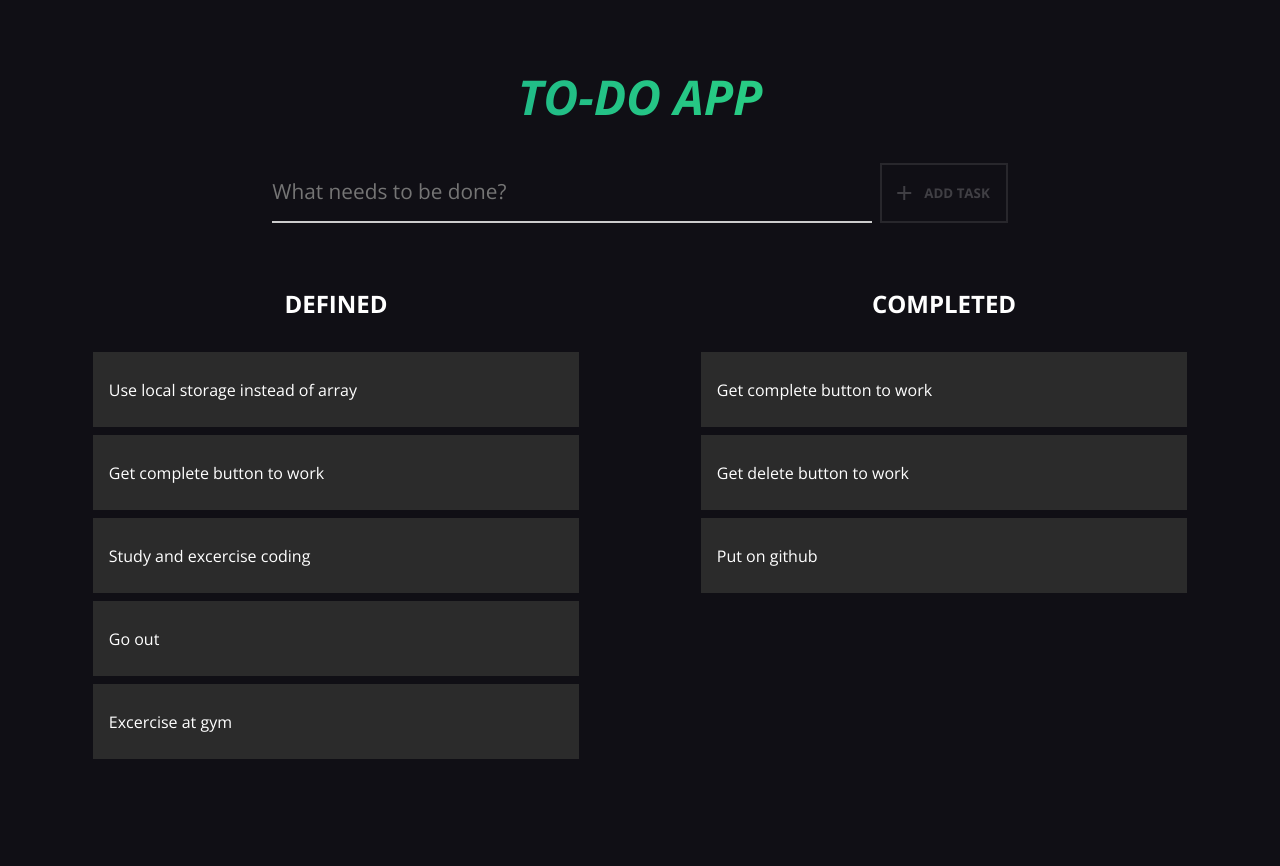
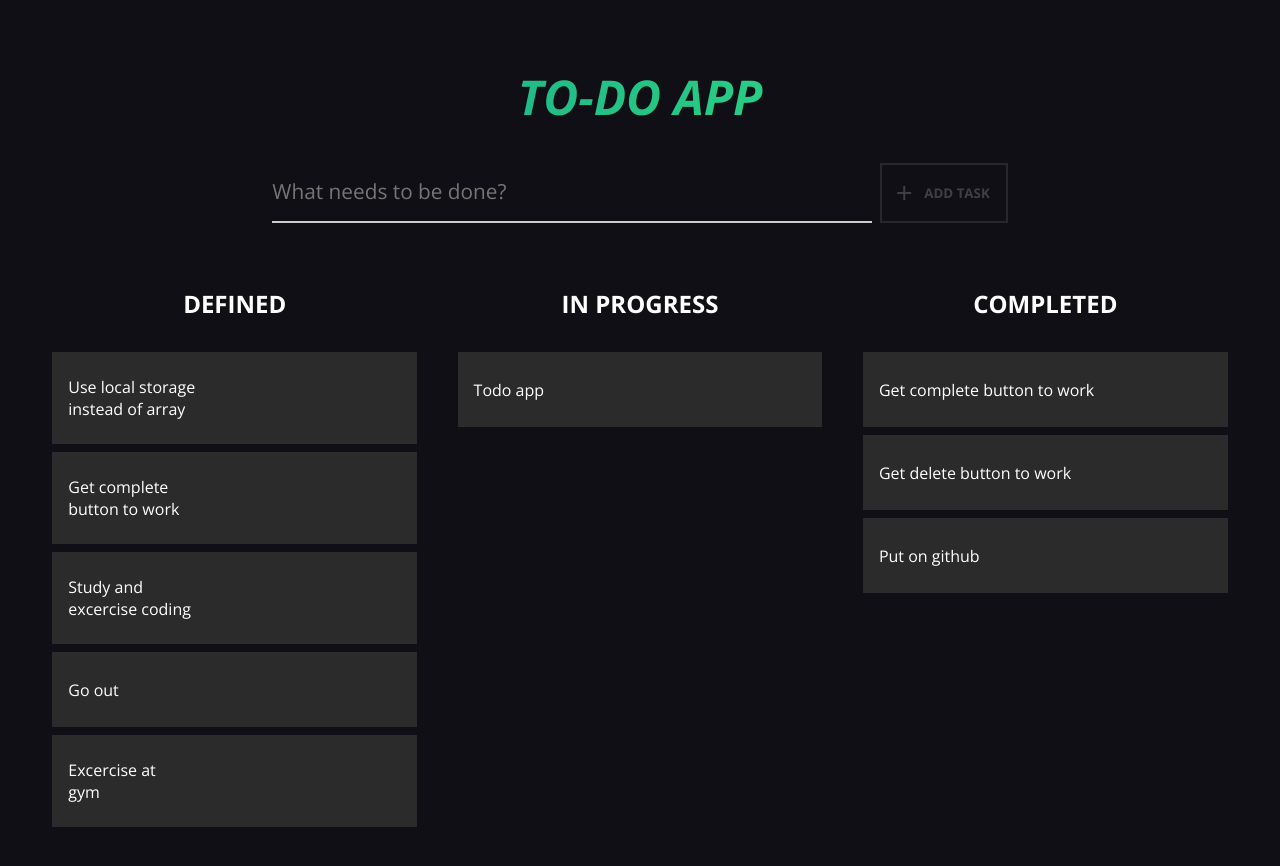
Before and after one commit to mario-patlevic/angular-skill-portfolio, an Angular app: page / in a window 1280 px wide. Shown: the top 866 px of the page. Before the commit the page ends 807 px from the top, so only its background shows below. Built offline with nearby package versions, Linux system fonts and the light colour scheme.

Commit message:
feat: added inprogress section, button with icon

```diff
--- a/src/app/to-do-app/to-do-app.component.html
+++ b/src/app/to-do-app/to-do-app.component.html
@@ -1,4 +1,4 @@
 <h1 class="todo-title">{{ title }}</h1>
 <app-to-do-input (todoInputChange)="addNewTask($event)"></app-to-do-input>
-<app-to-do-list class="todo-lists" [todoTasks]="todoList" [completedTasks]="completedList"
-    (deleteButtonClick)="deleteTask($event)"></app-to-do-list>
+<app-to-do-list class="todo-lists" [todoTasks]="todoList" [inProgressTasks]="inProgressList"
+    [completedTasks]="completedList" (deleteButtonClick)="deleteTask($event)"></app-to-do-list>
--- a/src/app/to-do-app/to-do-app.component.ts
+++ b/src/app/to-do-app/to-do-app.component.ts
@@ -17,6 +17,8 @@ export class ToDoAppComponent {
     'Excercise at gym',
   ];
 
+  inProgressList: string[] = ['Todo app'];
+
   completedList: string[] = [
     'Get complete button to work',
     'Get delete button to work',
@@ -31,12 +33,17 @@ export class ToDoAppComponent {
     this.todoList.unshift(value);
   }
 
-  deleteTask(event: { value: number; list: 'todo' | 'completed' }) {
+  deleteTask(event: {
+    value: number;
+    list: 'todo' | 'inprogress' | 'completed';
+  }) {
     const { value, list } = event;
 
     if (list === 'todo') {
       this.todoList.splice(value, 1);
-    } else if (list === 'completed') {
+    } else if (list === 'inprogress') {
+      this.inProgressList.splice(value, 1);
+    } else {
       this.completedList.splice(value, 1);
     }
   }
--- a/src/app/to-do-app/to-do-list/to-do-list.component.html
+++ b/src/app/to-do-app/to-do-list/to-do-list.component.html
@@ -1,3 +1,4 @@
+@if(todoTasks().length > 0) {
 <section class="todo-tasks_wrapper">
   <h2 class="todo-tasks-title">
     Defined
@@ -11,6 +12,10 @@
           <mat-icon aria-hidden="false" aria-label="Complete task icon" fontIcon="task_alt"></mat-icon>
           Complete
         </button>
+        <button class="todo-task_button todo-task_button-in-progress">
+          <mat-icon aria-hidden="false" aria-label="In progress task icon" fontIcon="query_builder"></mat-icon>
+          In progress
+        </button>
         <button class="todo-task_button todo-task_button-delete" (click)="onDeleteButtonClick($index, 'todo')">
           <mat-icon aria-hidden="false" aria-label="Delete task icon" fontIcon="delete_forever"></mat-icon>
           Remove
@@ -20,7 +25,34 @@
     }
   </ul>
 </section>
+}
 
+@if(inProgressTasks().length > 0) {
+<section class="todo-tasks_wrapper">
+  <h2 class="todo-tasks-title">
+    In progress
+  </h2>
+  <ul class="todo-tasks-list">
+    @for (task of inProgressTasks(); track $index) {
+    <li class="todo-task">
+      {{ task }}
+      <span class="todo-task_buttons">
+        <button class="todo-task_button todo-task_button-complete">
+          <mat-icon aria-hidden="false" aria-label="Complete task icon" fontIcon="task_alt"></mat-icon>
+          Complete
+        </button>
+        <button class="todo-task_button todo-task_button-delete" (click)="onDeleteButtonClick($index, 'inprogress')">
+          <mat-icon aria-hidden="false" aria-label="Delete task icon" fontIcon="delete_forever"></mat-icon>
+          Remove
+        </button>
+      </span>
+    </li>
+    }
+  </ul>
+</section>
+}
+
+@if(completedTasks().length > 0) {
 <section class="todo-tasks_wrapper">
   <h2 class="todo-tasks-title">
     Completed
@@ -39,3 +71,4 @@
     }
   </ul>
 </section>
+}
--- a/src/app/to-do-app/to-do-list/to-do-list.component.scss
+++ b/src/app/to-do-app/to-do-list/to-do-list.component.scss
@@ -1,5 +1,5 @@
 .todo-tasks_wrapper {
-  flex-basis: 40%;
+  flex-basis: 30%;
 }
 
 /* Title */
@@ -56,6 +56,11 @@
   cursor: pointer;
 }
 
+.todo-task_button-in-progress:hover {
+  color: #ffcc65;
+  transition: color 0.2s ease-in-out;
+}
+
 .todo-task_button-complete:hover {
   color: #65ffa3;
   transition: color 0.2s ease-in-out;
--- a/src/app/to-do-app/to-do-list/to-do-list.component.ts
+++ b/src/app/to-do-app/to-do-list/to-do-list.component.ts
@@ -9,11 +9,18 @@ import { MatIconModule } from '@angular/material/icon';
 })
 export class ToDoListComponent {
   todoTasks = input<Array<string>>([]);
+  inProgressTasks = input<Array<string>>([]);
   completedTasks = input<Array<string>>([]);
 
-  deleteButtonClick = output<{ value: number; list: 'todo' | 'completed' }>();
+  deleteButtonClick = output<{
+    value: number;
+    list: 'todo' | 'inprogress' | 'completed';
+  }>();
 
-  onDeleteButtonClick(value: number, list: 'todo' | 'completed') {
+  onDeleteButtonClick(
+    value: number,
+    list: 'todo' | 'inprogress' | 'completed'
+  ) {
     this.deleteButtonClick.emit({ value, list });
   }
 }
--- a/src/index.html
+++ b/src/index.html
@@ -1,18 +1,22 @@
 <!doctype html>
 <html lang="en">
+
 <head>
   <meta charset="utf-8">
-  <title>To-do app</title>
+  <title>Mario's Angular skill portfolio</title>
   <base href="/">
   <meta name="viewport" content="width=device-width, initial-scale=1">
   <link rel="icon" type="image/x-icon" href="favicon.ico">
   <link rel="preconnect" href="https://fonts.googleapis.com">
   <link rel="preconnect" href="https://fonts.gstatic.com" crossorigin>
-  <link href="https://fonts.googleapis.com/css2?family=Open+Sans:ital,wght@0,300..800;1,300..800&display=swap" rel="stylesheet">
+  <link href="https://fonts.googleapis.com/css2?family=Open+Sans:ital,wght@0,300..800;1,300..800&display=swap"
+    rel="stylesheet">
   <link href="https://fonts.googleapis.com/css2?family=Roboto:wght@300;400;500&display=swap" rel="stylesheet">
   <link href="https://fonts.googleapis.com/icon?family=Material+Icons" rel="stylesheet">
 </head>
+
 <body>
   <app-root></app-root>
 </body>
+
 </html>
```
